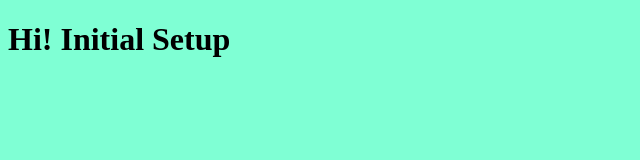
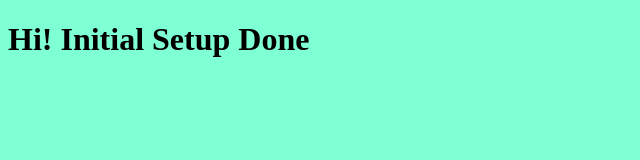
Before and after one commit to fchwpo/patients-client, a React app: page / in a window 1280 px wide. Shown: the top 160 px of the page, without its empty margins (0-640 px from the left). Built offline with nearby package versions, Linux system fonts and the light colour scheme.

Commit message:
Initial Setup - 4

```diff
--- a/package.json
+++ b/package.json
@@ -6,6 +6,7 @@
   "scripts": {
     "test": "echo \"Error: no test specified\" && exit 1",
     "start": "webpack serve --mode development --env development",
+    "build:dev": "webpack -w --mode development",
     "build": "webpack"
   },
   "repository": {
--- a/src/components/App.tsx
+++ b/src/components/App.tsx
@@ -3,6 +3,6 @@ import './main.scss'
 
 export const App = () => (
   <h1>
-    Hi! Initial Setup
+    Hi! Initial Setup Done
   </h1>
 );
```
